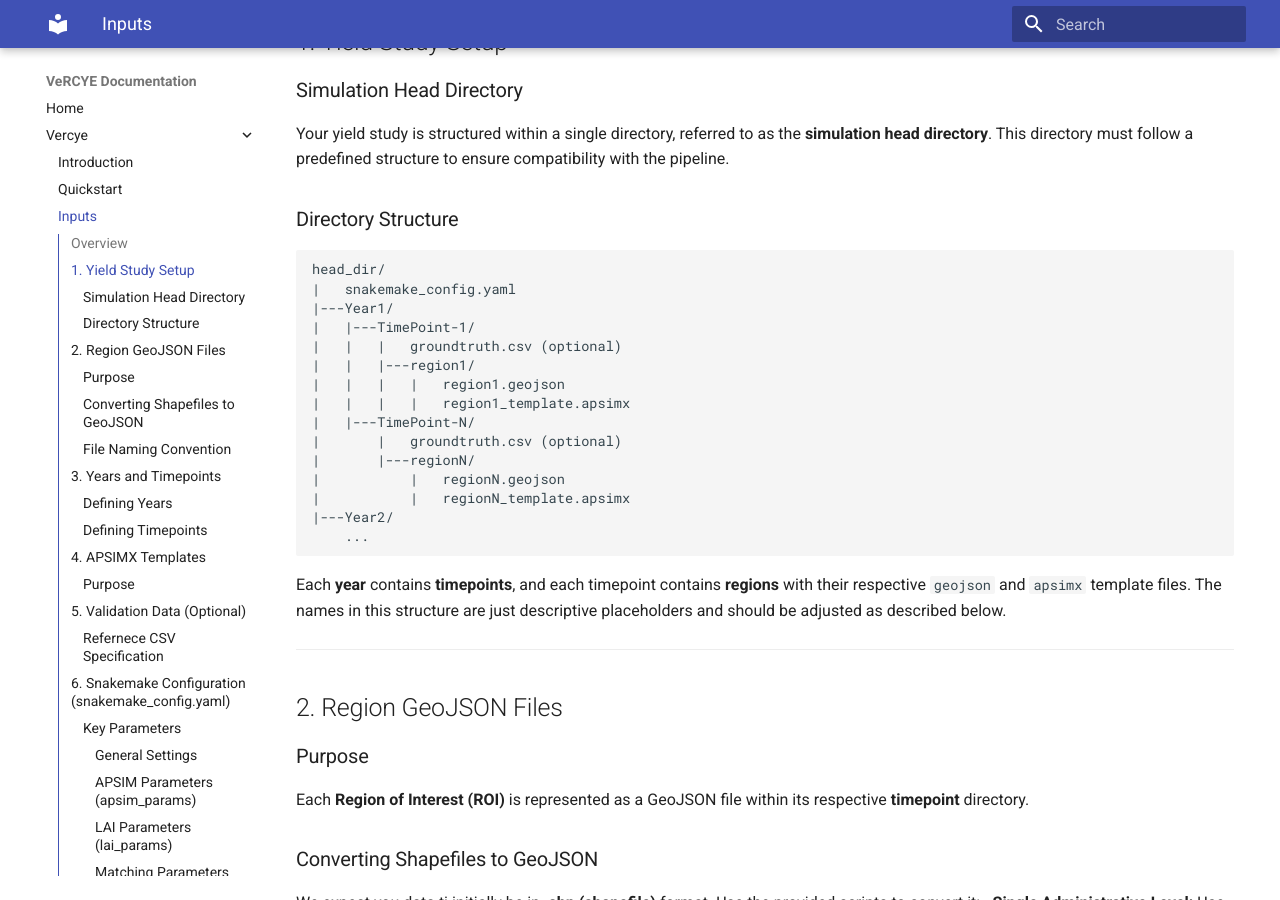
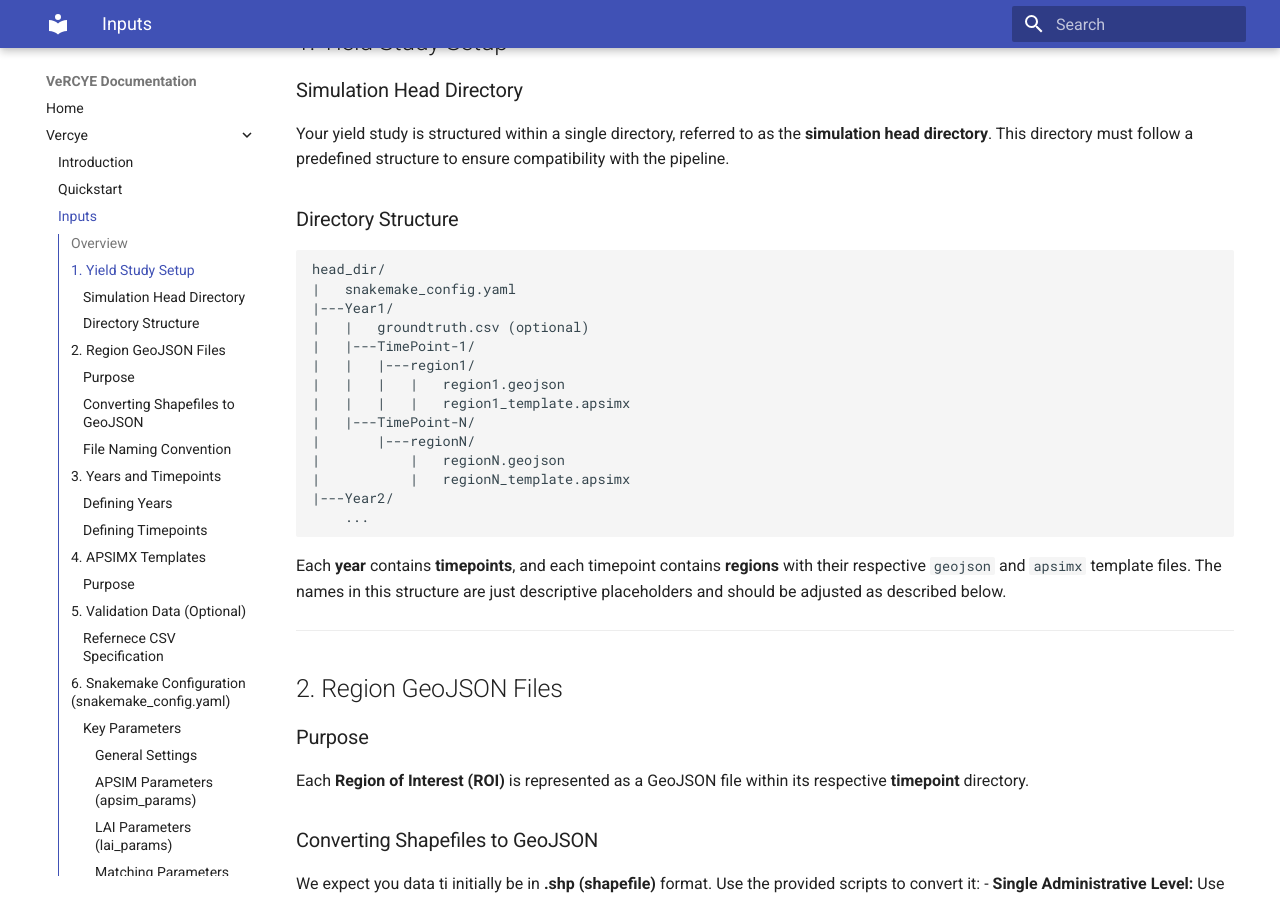
Before and after one commit to JPLMLIA/vercye_ops, an MkDocs documentation site: the page built from docs/docs/Vercye/inputs.md, in a window 1280 px wide and 900 px high, scrolled down 324 px. Built offline with MkDocs 1.6.1 and Material for MkDocs 9.7.7, drawn with Linux system fonts in a browser that asks for light colours; some of the changed text lies outside the part shown.

Commit message:
Setting groundtruth per year, not per timepoint, to reduce manual effort

```diff
--- a/docs/docs/Vercye/inputs.md
+++ b/docs/docs/Vercye/inputs.md
@@ -15,13 +15,12 @@ Your yield study is structured within a single directory, referred to as the **s
 head_dir/
 |   snakemake_config.yaml
 |---Year1/
+|   |   groundtruth.csv (optional)
 |   |---TimePoint-1/
-|   |   |   groundtruth.csv (optional)
 |   |   |---region1/
 |   |   |   |   region1.geojson
 |   |   |   |   region1_template.apsimx
 |   |---TimePoint-N/
-|       |   groundtruth.csv (optional)
 |       |---regionN/
 |           |   regionN.geojson
 |           |   regionN_template.apsimx
```
Also changed, not shown: other parts of docs/docs/Vercye/inputs.md (+3 -2 lines), 2 other files.
